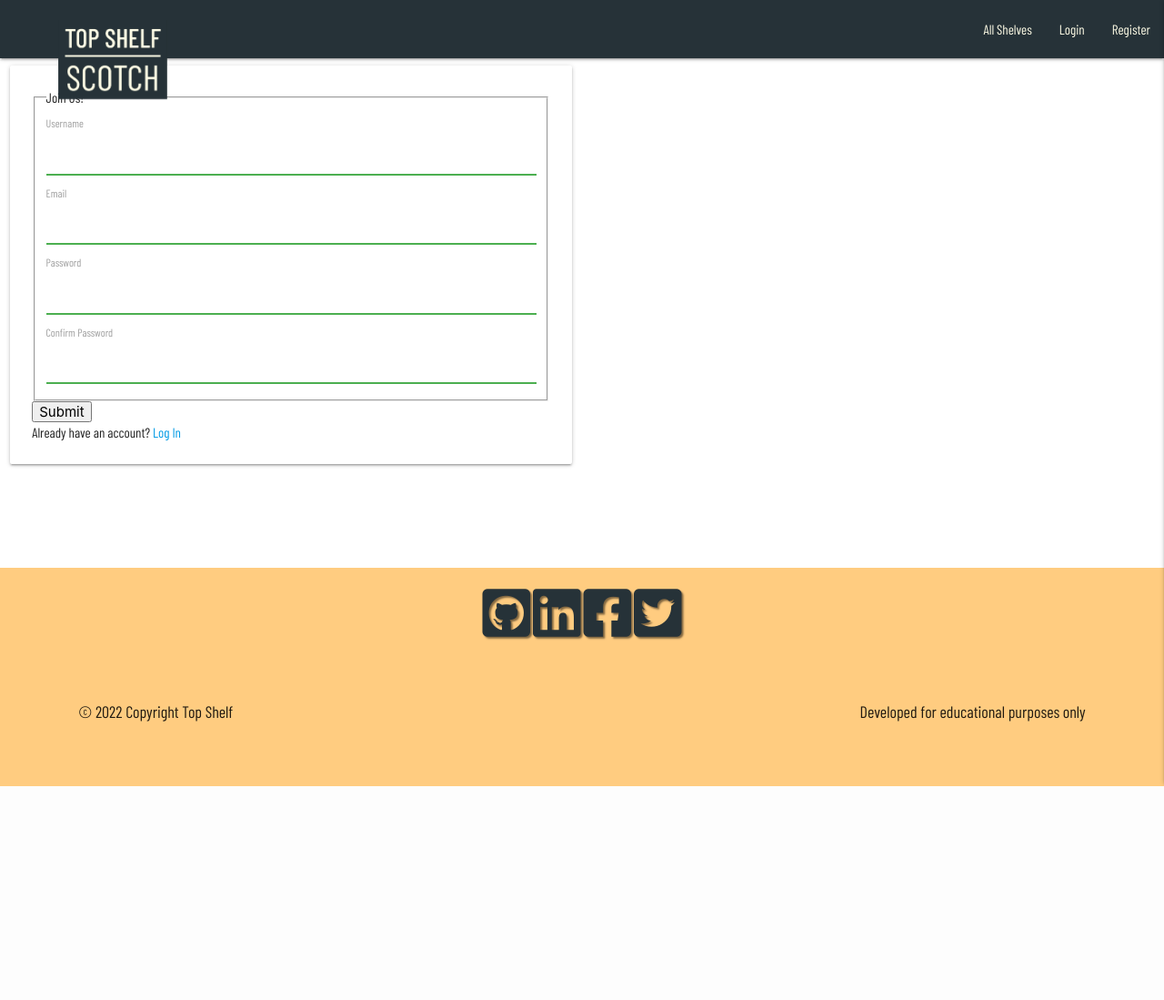
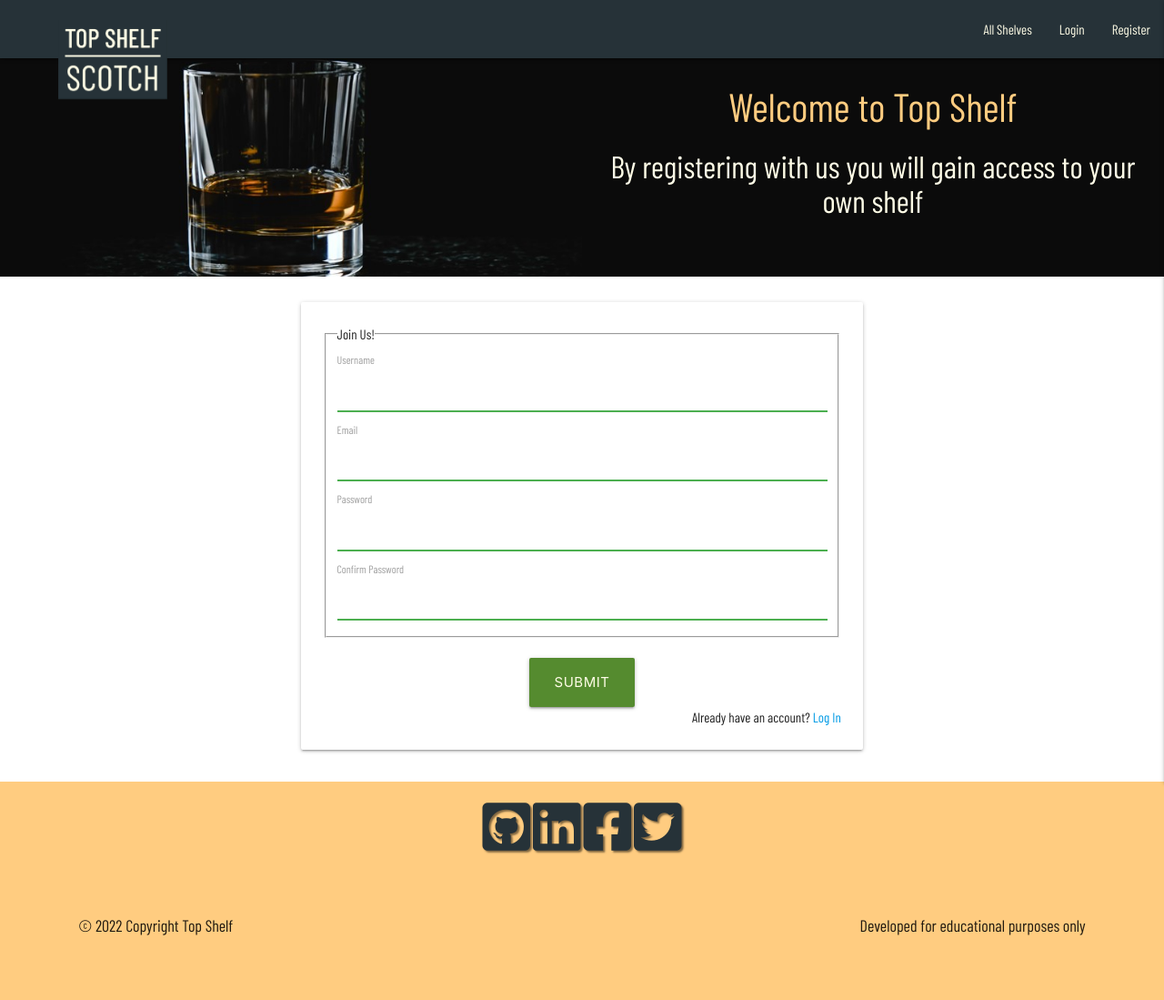
Before and after one commit to CristianBuca/MS3_TopShelf, a Flask app: page /register in a window 1280 px wide. Shown: the whole page at 91% size. Before the commit the page ends 864 px from the top, so only its background shows below. Run offline with Flask 2, Linux system fonts and the light colour scheme; some libraries are stand-ins or nearby versions; some web fonts are replaced.

Commit message:
Add(register): hero image, title. validation style

```diff
--- a/templates/register.html
+++ b/templates/register.html
@@ -1,9 +1,18 @@
 {% extends "base.html" %}
 {% block content %}
 
+    <!-- Hero Image and Title Area -->
+    <div class="row">
+        <div class="col s12 m6 image-wrapper"></div>
+        <div class="hide-on-small-only col m6 top-wrapper center-align">
+            <h3 class="orange-text text-lighten-3">Welcome to Top Shelf</h3>
+            <h4 class="yellow-text text-lighten-5">By registering with us you will gain access to your own shelf</h4>
+        </div>
+    </div>
+
     <!-- Registration form card Start -->
     <div class="row">
-    <form class="col s12 m6" method="POST" action="">
+        <form class="col s12 m8 l6 offset-m2 offset-l3" method="POST" action="">
             <div class="card-panel">
                 {{ form.hidden_tag() }}
                 <fieldset>
@@ -14,7 +23,7 @@
 
                         {% if form.username.errors %}
                             {{ form.username(class="invalid") }}
-                        <div class="invalid">
+                            <div class="deep-orange darken-4 yellow-text text-lighten-5">
                                 {% for error in form.username.errors %}
                                     <span>{{ error }}</span>
                                 {% endfor %}
@@ -29,7 +38,7 @@
 
                         {% if form.email.errors %}
                             {{ form.email(class="invalid") }}
-                        <div class="invalid">
+                            <div class="deep-orange darken-4 yellow-text text-lighten-5">
                                 {% for error in form.email.errors %}
                                     <span>{{ error }}</span>
                                 {% endfor %}
@@ -44,7 +53,7 @@
 
                         {% if form.password.errors %}
                             {{ form.password(class="invalid") }}
-                        <div class="invalid">
+                            <div class="deep-orange darken-4 yellow-text text-lighten-5">
                                 {% for error in form.password.errors %}
                                     <span>{{ error }}</span>
                                 {% endfor %}
@@ -59,7 +68,7 @@
 
                         {% if form.password_check.errors %}
                             {{ form.password_check(class="invalid") }}
-                        <div class="invalid">
+                            <div class="deep-orange darken-4 yellow-text text-lighten-5">
                                 {% for error in form.password_check.errors %}
                                     <span>{{ error }}</span>
                                 {% endfor %}
@@ -69,13 +78,15 @@
                         {% endif %}
                     </div>
                 </fieldset>
+                <br>
                 <!-- Form submit button -->
-            <div>
-                {{ form.submit }}
+                <div class="center">
+                    {{ form.submit(class="btn-large light-green darken-3 hoverable yellow-text text-lighten-5") }}
                 </div>
-            <div>
+                <div class="right">
                     Already have an account? <a href="{{ url_for('login')}}">Log In</a>
                 </div>
+                <br>
             </div>
         </form>
     </div>
```
Lines whose indentation alone changed are shown as unchanged.
